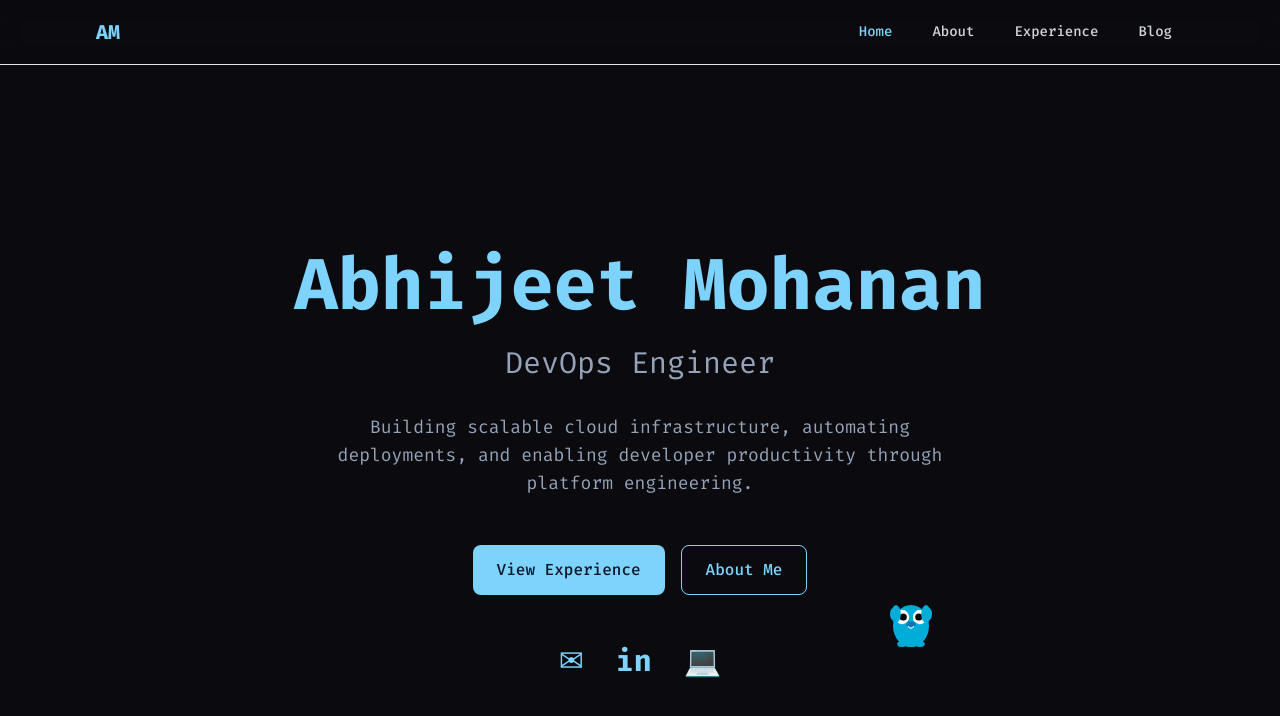
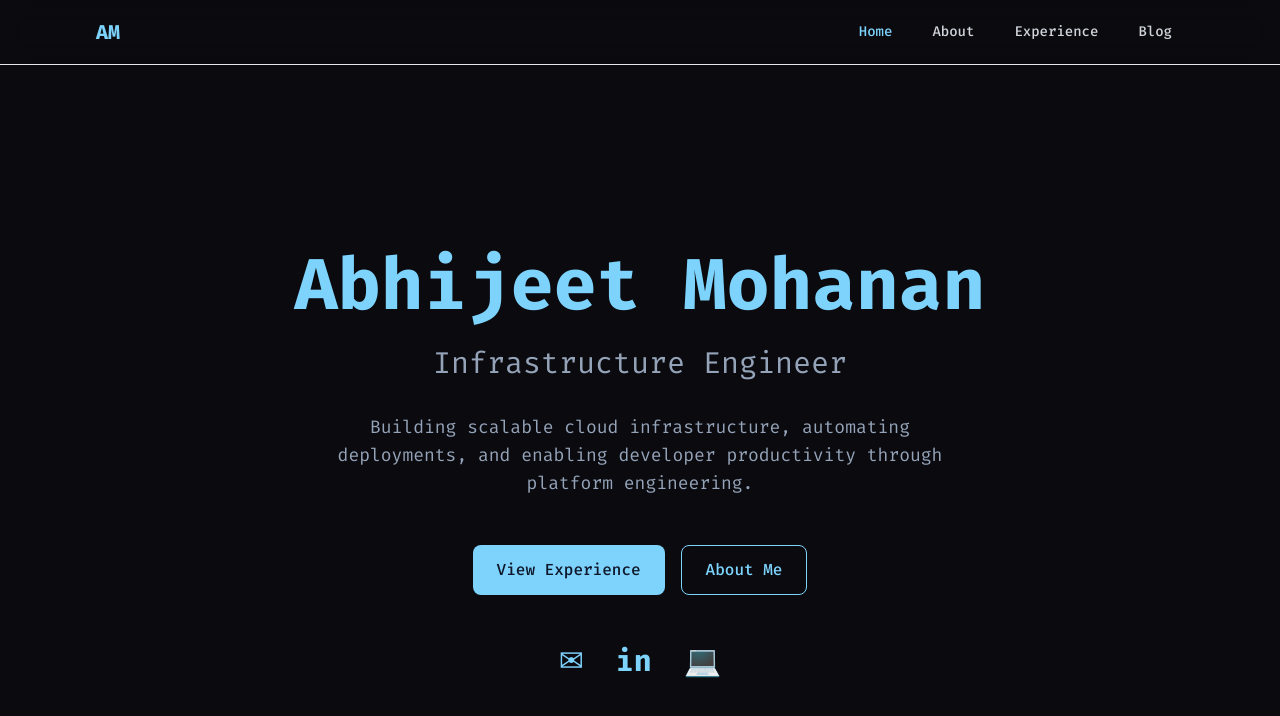
Before and after one commit to abhijeetmohanan/abhijeetmohanan.github.io, a Next.js app: page / in a window 1280 px wide. Shown: the top 716 px of the page. Built offline with nearby package versions, Linux system fonts and the light colour scheme.

Commit message:
fix: change to Infrastructure Engineer, remove gopher

```diff
--- a/app/components/RunningGopher.tsx
+++ /dev/null
@@ -1,65 +0,0 @@
-'use client';
-
-import { useEffect, useState } from 'react';
-
-export default function RunningGopher() {
-  const [position, setPosition] = useState({ x: 20, y: 80 });
-  const [direction, setDirection] = useState(1);
-
-  useEffect(() => {
-    const moveGopher = () => {
-      setPosition((prev) => {
-        let newX = prev.x + (Math.random() * 2 + 1) * direction;
-        let newY = prev.y + (Math.random() * 2 - 1);
-
-        if (newX > 90 || newX < 5) {
-          setDirection((d) => -d);
-          newX = Math.max(5, Math.min(90, newX));
-        }
-        if (newY > 85 || newY < 10) {
-          newY = Math.max(10, Math.min(85, newY));
-        }
-
-        return { x: newX, y: newY };
-      });
-    };
-
-    const interval = setInterval(moveGopher, 100);
-    return () => clearInterval(interval);
-  }, [direction]);
-
-  return (
-    <div
-      className="fixed pointer-events-none z-0 transition-all duration-100"
-      style={{
-        left: `${position.x}%`,
-        top: `${position.y}%`,
-        transform: `scaleX(${direction})`,
-      }}
-    >
-      <svg
-        width="60"
-        height="60"
-        viewBox="0 0 100 100"
-        fill="none"
-        xmlns="http://www.w3.org/2000/svg"
-        className="animate-bounce"
-      >
-        <ellipse cx="50" cy="55" rx="30" ry="35" fill="#00ADD8" />
-        <ellipse cx="50" cy="70" rx="20" ry="20" fill="#00ADD8" />
-        <circle cx="35" cy="40" r="12" fill="white" />
-        <circle cx="65" cy="40" r="12" fill="white" />
-        <circle cx="37" cy="40" r="6" fill="black" />
-        <circle cx="63" cy="40" r="6" fill="black" />
-        <ellipse cx="50" cy="52" rx="8" ry="5" fill="#0077B5" />
-        <path d="M45 55 Q50 62 55 55" stroke="white" strokeWidth="2" fill="none" />
-        <ellipse cx="25" cy="35" rx="8" ry="15" fill="#00ADD8" />
-        <ellipse cx="75" cy="35" rx="8" ry="15" fill="#00ADD8" />
-        <ellipse cx="20" cy="35" rx="5" ry="10" fill="#00ADD8" />
-        <ellipse cx="80" cy="35" rx="5" ry="10" fill="#00ADD8" />
-        <ellipse cx="35" cy="85" rx="8" ry="5" fill="#00ADD8" />
-        <ellipse cx="65" cy="85" rx="8" ry="5" fill="#00ADD8" />
-      </svg>
-    </div>
-  );
-}
--- a/app/page.tsx
+++ b/app/page.tsx
@@ -10,7 +10,6 @@ const About = dynamic(() => import('./components/About'), { ssr: false });
 const Experience = dynamic(() => import('./components/Experience'), { ssr: false });
 const Blog = dynamic(() => import('./components/Blog'), { ssr: false });
 const VideoHero = dynamic(() => import('./components/VideoHero'), { ssr: false });
-const RunningGopher = dynamic(() => import('./components/RunningGopher'), { ssr: false });
 
 const VIDEO_URL = ''; // Add your video URL here (e.g., '/demo-reel.mp4')
 
@@ -45,8 +44,7 @@ export default function Home() {
   return (
     <>
       <Navigation />
-      <main className="pt-16 min-h-screen relative">
-        {mode === 'home' && <RunningGopher />}
+      <main className="pt-16 min-h-screen">
         {mode === 'home' && <HomeContent />}
         {mode === 'about' && <About />}
         {mode === 'experience' && <Experience />}
@@ -67,7 +65,7 @@ function HomeContent() {
           Abhijeet Mohanan
         </h1>
         <p className="text-2xl md:text-3xl text-text-muted font-mono mb-8">
-          DevOps Engineer
+          Infrastructure Engineer
         </p>
         <p className="text-lg text-text-muted max-w-2xl mx-auto mb-12">
           Building scalable cloud infrastructure, automating deployments,
```
